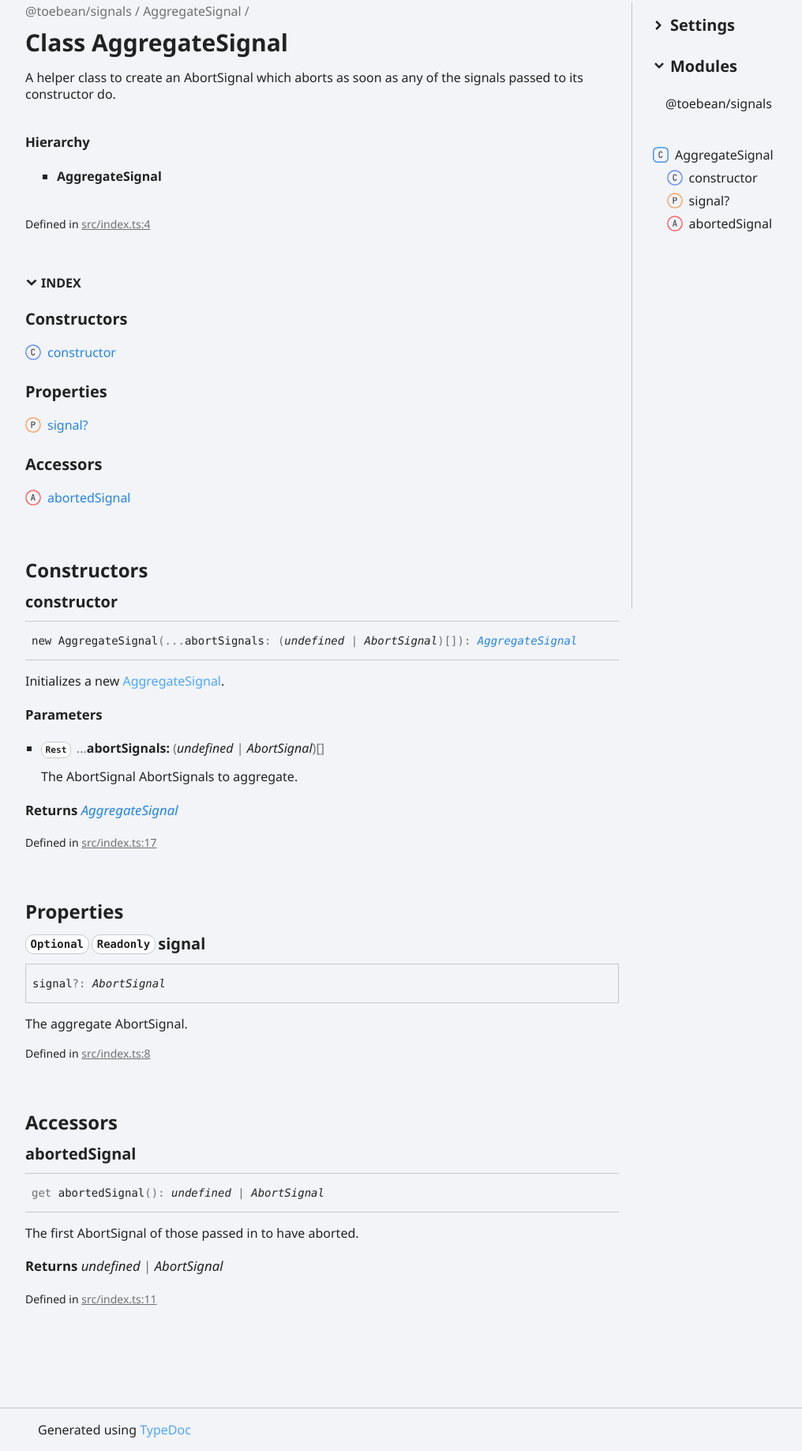
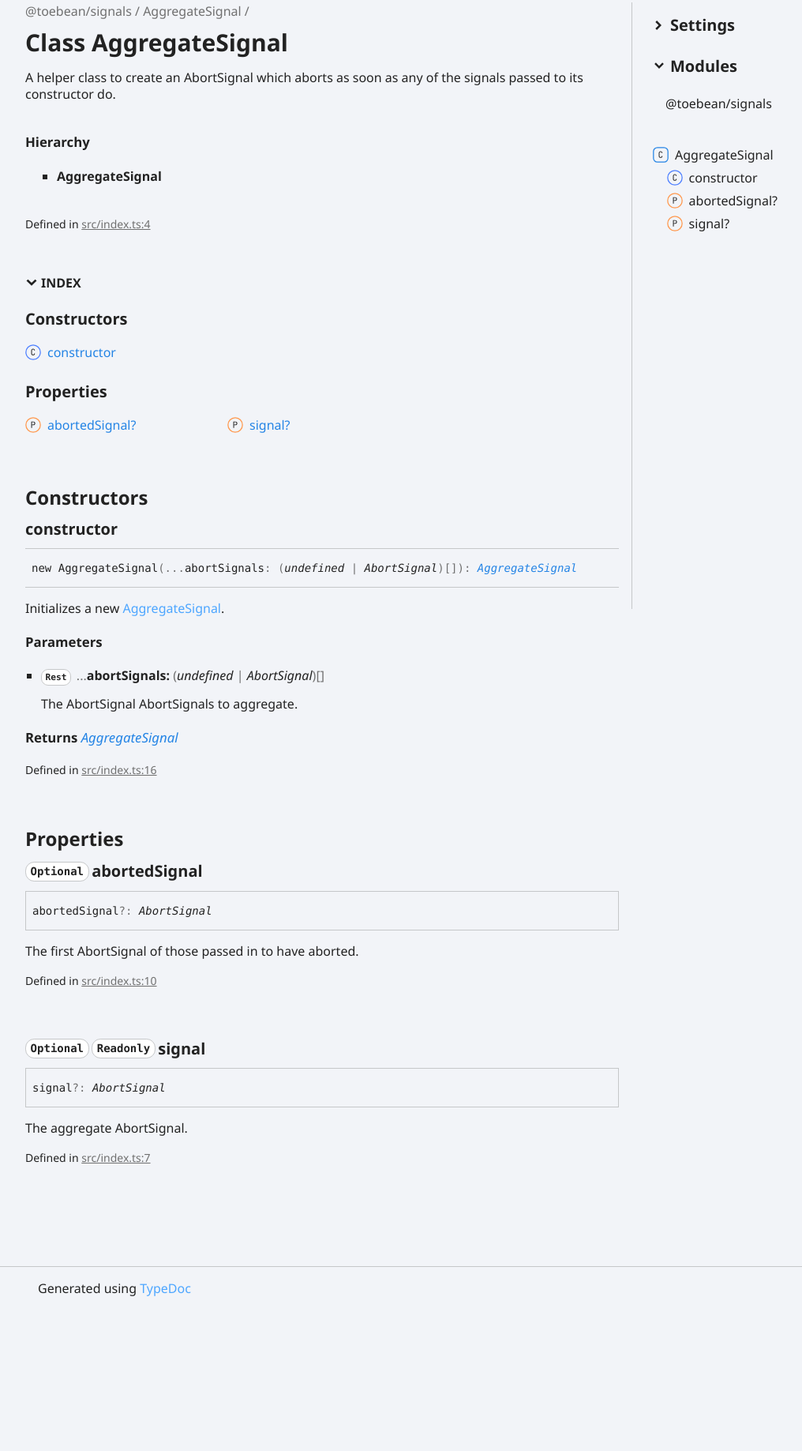
Before and after one commit to toebeann/signals, a plain HTML site: page classes/AggregateSignal.html in a window 1280 px wide. Shown: the part 61-1898 px from the top of the page at 79% size, without its empty margins (96-1112 px from the left). After the commit the page ends 1719 px from the top, so only its background shows below. Drawn offline with Linux system fonts and the light colour scheme.

Commit message:
Deploying to gh-pages from @ toebeann/signals@744126ada9a0ff992afa3f42359c1b45bfa6f8d6 🚀

```diff
--- a/classes/AggregateSignal.html
+++ b/classes/AggregateSignal.html
@@ -21,7 +21,7 @@
 <ul class="tsd-hierarchy">
 <li><span class="target">AggregateSignal</span></li></ul></section><aside class="tsd-sources">
 <ul>
-<li>Defined in <a href="https://github.com/toebeann/signals/blob/ffd3689/src/index.ts#L4">src/index.ts:4</a></li></ul></aside>
+<li>Defined in <a href="https://github.com/toebeann/signals/blob/744126a/src/index.ts#L4">src/index.ts:4</a></li></ul></aside>
 <section class="tsd-panel-group tsd-index-group">
 <section class="tsd-panel tsd-index-panel">
 <details class="tsd-index-content tsd-index-accordion" open><summary class="tsd-accordion-summary tsd-index-summary">
@@ -33,12 +33,8 @@
 </div></section>
 <section class="tsd-index-section">
 <h3 class="tsd-index-heading">Properties</h3>
-<div class="tsd-index-list"><a href="AggregateSignal.html#_abortedSignal" class="tsd-index-link tsd-kind-property tsd-parent-kind-class tsd-is-private"><svg class="tsd-kind-icon" width="24" height="24" viewBox="0 0 24 24"><rect fill="var(--color-icon-background)" stroke="#FF984D" stroke-width="1.5" x="1" y="1" width="22" height="22" rx="12" id="icon-1024-path"></rect><path d="M9.354 16V7.24H12.174C12.99 7.24 13.638 7.476 14.118 7.948C14.606 8.412 14.85 9.036 14.85 9.82C14.85 10.604 14.606 11.232 14.118 11.704C13.638 12.168 12.99 12.4 12.174 12.4H10.434V16H9.354ZM10.434 11.428H12.174C12.646 11.428 13.022 11.284 13.302 10.996C13.59 10.7 13.734 10.308 13.734 9.82C13.734 9.324 13.59 8.932 13.302 8.644C13.022 8.356 12.646 8.212 12.174 8.212H10.434V11.428Z" fill="var(--color-text)" id="icon-1024-text"></path></svg><span>#aborted<wbr/>Signal?</span></a>
+<div class="tsd-index-list"><a href="AggregateSignal.html#abortedSignal" class="tsd-index-link tsd-kind-property tsd-parent-kind-class"><svg class="tsd-kind-icon" width="24" height="24" viewBox="0 0 24 24"><rect fill="var(--color-icon-background)" stroke="#FF984D" stroke-width="1.5" x="1" y="1" width="22" height="22" rx="12" id="icon-1024-path"></rect><path d="M9.354 16V7.24H12.174C12.99 7.24 13.638 7.476 14.118 7.948C14.606 8.412 14.85 9.036 14.85 9.82C14.85 10.604 14.606 11.232 14.118 11.704C13.638 12.168 12.99 12.4 12.174 12.4H10.434V16H9.354ZM10.434 11.428H12.174C12.646 11.428 13.022 11.284 13.302 10.996C13.59 10.7 13.734 10.308 13.734 9.82C13.734 9.324 13.59 8.932 13.302 8.644C13.022 8.356 12.646 8.212 12.174 8.212H10.434V11.428Z" fill="var(--color-text)" id="icon-1024-text"></path></svg><span>aborted<wbr/>Signal?</span></a>
 <a href="AggregateSignal.html#signal" class="tsd-index-link tsd-kind-property tsd-parent-kind-class"><svg class="tsd-kind-icon" width="24" height="24" viewBox="0 0 24 24"><use href="#icon-1024-path"></use><use href="#icon-1024-text"></use></svg><span>signal?</span></a>
-</div></section>
-<section class="tsd-index-section">
-<h3 class="tsd-index-heading">Accessors</h3>
-<div class="tsd-index-list"><a href="AggregateSignal.html#abortedSignal" class="tsd-index-link tsd-kind-accessor tsd-parent-kind-class"><svg class="tsd-kind-icon" width="24" height="24" viewBox="0 0 24 24"><rect fill="var(--color-icon-background)" stroke="#FF4D4D" stroke-width="1.5" x="1" y="1" width="22" height="22" rx="12" id="icon-262144-path"></rect><path d="M8.85 16L11.13 7.24H12.582L14.85 16H13.758L13.182 13.672H10.53L9.954 16H8.85ZM10.746 12.76H12.954L12.282 10.06C12.154 9.548 12.054 9.12 11.982 8.776C11.91 8.432 11.866 8.208 11.85 8.104C11.834 8.208 11.79 8.432 11.718 8.776C11.646 9.12 11.546 9.544 11.418 10.048L10.746 12.76Z" fill="var(--color-text)" id="icon-262144-text"></path></svg><span>aborted<wbr/>Signal</span></a>
 </div></section></div></details></section></section>
 <section class="tsd-panel-group tsd-member-group">
 <h2>Constructors</h2>
@@ -58,33 +54,23 @@
 </div></li></ul></div>
 <h4 class="tsd-returns-title">Returns <a href="AggregateSignal.html" class="tsd-signature-type" data-tsd-kind="Class">AggregateSignal</a></h4><aside class="tsd-sources">
 <ul>
-<li>Defined in <a href="https://github.com/toebeann/signals/blob/ffd3689/src/index.ts#L17">src/index.ts:17</a></li></ul></aside></li></ul></section></section>
+<li>Defined in <a href="https://github.com/toebeann/signals/blob/744126a/src/index.ts#L16">src/index.ts:16</a></li></ul></aside></li></ul></section></section>
 <section class="tsd-panel-group tsd-member-group">
 <h2>Properties</h2>
-<section class="tsd-panel tsd-member tsd-kind-property tsd-parent-kind-class tsd-is-private"><a id="_abortedSignal" class="tsd-anchor"></a>
-<h3 class="tsd-anchor-link"><code class="tsd-tag ts-flagPrivate">Private</code> <code class="tsd-tag ts-flagOptional">Optional</code> <span>#aborted<wbr/>Signal</span><a href="#_abortedSignal" aria-label="Permalink" class="tsd-anchor-icon"><svg class="icon icon-tabler icon-tabler-link" viewBox="0 0 24 24" stroke-width="2" stroke="currentColor" fill="none" stroke-linecap="round" stroke-linejoin="round"><use href="#icon-anchor-a"></use><use href="#icon-anchor-b"></use><use href="#icon-anchor-c"></use></svg></a></h3>
-<div class="tsd-signature">#aborted<wbr/>Signal<span class="tsd-signature-symbol">?:</span> <span class="tsd-signature-type">AbortSignal</span></div><aside class="tsd-sources">
+<section class="tsd-panel tsd-member tsd-kind-property tsd-parent-kind-class"><a id="abortedSignal" class="tsd-anchor"></a>
+<h3 class="tsd-anchor-link"><code class="tsd-tag ts-flagOptional">Optional</code> <span>aborted<wbr/>Signal</span><a href="#abortedSignal" aria-label="Permalink" class="tsd-anchor-icon"><svg class="icon icon-tabler icon-tabler-link" viewBox="0 0 24 24" stroke-width="2" stroke="currentColor" fill="none" stroke-linecap="round" stroke-linejoin="round"><use href="#icon-anchor-a"></use><use href="#icon-anchor-b"></use><use href="#icon-anchor-c"></use></svg></a></h3>
+<div class="tsd-signature">aborted<wbr/>Signal<span class="tsd-signature-symbol">?:</span> <span class="tsd-signature-type">AbortSignal</span></div>
+<div class="tsd-comment tsd-typography"><p>The first AbortSignal of those passed in to have aborted.</p>
+</div><aside class="tsd-sources">
 <ul>
-<li>Defined in <a href="https://github.com/toebeann/signals/blob/ffd3689/src/index.ts#L5">src/index.ts:5</a></li></ul></aside></section>
+<li>Defined in <a href="https://github.com/toebeann/signals/blob/744126a/src/index.ts#L10">src/index.ts:10</a></li></ul></aside></section>
 <section class="tsd-panel tsd-member tsd-kind-property tsd-parent-kind-class"><a id="signal" class="tsd-anchor"></a>
 <h3 class="tsd-anchor-link"><code class="tsd-tag ts-flagOptional">Optional</code> <code class="tsd-tag ts-flagReadonly">Readonly</code> <span>signal</span><a href="#signal" aria-label="Permalink" class="tsd-anchor-icon"><svg class="icon icon-tabler icon-tabler-link" viewBox="0 0 24 24" stroke-width="2" stroke="currentColor" fill="none" stroke-linecap="round" stroke-linejoin="round"><use href="#icon-anchor-a"></use><use href="#icon-anchor-b"></use><use href="#icon-anchor-c"></use></svg></a></h3>
 <div class="tsd-signature">signal<span class="tsd-signature-symbol">?:</span> <span class="tsd-signature-type">AbortSignal</span></div>
 <div class="tsd-comment tsd-typography"><p>The aggregate AbortSignal.</p>
 </div><aside class="tsd-sources">
 <ul>
-<li>Defined in <a href="https://github.com/toebeann/signals/blob/ffd3689/src/index.ts#L8">src/index.ts:8</a></li></ul></aside></section></section>
-<section class="tsd-panel-group tsd-member-group">
-<h2>Accessors</h2>
-<section class="tsd-panel tsd-member tsd-kind-accessor tsd-parent-kind-class"><a id="abortedSignal" class="tsd-anchor"></a>
-<h3 class="tsd-anchor-link"><span>aborted<wbr/>Signal</span><a href="#abortedSignal" aria-label="Permalink" class="tsd-anchor-icon"><svg class="icon icon-tabler icon-tabler-link" viewBox="0 0 24 24" stroke-width="2" stroke="currentColor" fill="none" stroke-linecap="round" stroke-linejoin="round"><use href="#icon-anchor-a"></use><use href="#icon-anchor-b"></use><use href="#icon-anchor-c"></use></svg></a></h3>
-<ul class="tsd-signatures tsd-kind-accessor tsd-parent-kind-class">
-<li class="tsd-signature" id="abortedSignal.abortedSignal-1"><span class="tsd-signature-symbol">get</span> abortedSignal<span class="tsd-signature-symbol">(</span><span class="tsd-signature-symbol">)</span><span class="tsd-signature-symbol">: </span><span class="tsd-signature-type">undefined</span><span class="tsd-signature-symbol"> | </span><span class="tsd-signature-type">AbortSignal</span></li>
-<li class="tsd-description">
-<div class="tsd-comment tsd-typography"><p>The first AbortSignal of those passed in to have aborted.</p>
-</div>
-<h4 class="tsd-returns-title">Returns <span class="tsd-signature-type">undefined</span><span class="tsd-signature-symbol"> | </span><span class="tsd-signature-type">AbortSignal</span></h4><aside class="tsd-sources">
-<ul>
-<li>Defined in <a href="https://github.com/toebeann/signals/blob/ffd3689/src/index.ts#L11">src/index.ts:11</a></li></ul></aside></li></ul></section></section></div>
+<li>Defined in <a href="https://github.com/toebeann/signals/blob/744126a/src/index.ts#L7">src/index.ts:7</a></li></ul></aside></section></section></div>
 <div class="col-4 col-menu menu-sticky-wrap menu-highlight">
 <div class="tsd-navigation settings">
 <details class="tsd-index-accordion"><summary class="tsd-accordion-summary">
@@ -111,9 +97,8 @@
 <li class="current tsd-kind-class"><a href="AggregateSignal.html" class="tsd-index-link"><svg class="tsd-kind-icon" width="24" height="24" viewBox="0 0 24 24"><rect fill="var(--color-icon-background)" stroke="var(--color-ts-class)" stroke-width="1.5" x="1" y="1" width="22" height="22" rx="6" id="icon-128-path"></rect><path d="M11.898 16.1201C11.098 16.1201 10.466 15.8961 10.002 15.4481C9.53803 15.0001 9.30603 14.3841 9.30603 13.6001V9.64012C9.30603 8.85612 9.53803 8.24012 10.002 7.79212C10.466 7.34412 11.098 7.12012 11.898 7.12012C12.682 7.12012 13.306 7.34812 13.77 7.80412C14.234 8.25212 14.466 8.86412 14.466 9.64012H13.386C13.386 9.14412 13.254 8.76412 12.99 8.50012C12.734 8.22812 12.37 8.09212 11.898 8.09212C11.426 8.09212 11.054 8.22412 10.782 8.48812C10.518 8.75212 10.386 9.13212 10.386 9.62812V13.6001C10.386 14.0961 10.518 14.4801 10.782 14.7521C11.054 15.0161 11.426 15.1481 11.898 15.1481C12.37 15.1481 12.734 15.0161 12.99 14.7521C13.254 14.4801 13.386 14.0961 13.386 13.6001H14.466C14.466 14.3761 14.234 14.9921 13.77 15.4481C13.306 15.8961 12.682 16.1201 11.898 16.1201Z" fill="var(--color-text)" id="icon-128-text"></path></svg><span>Aggregate<wbr/>Signal</span></a>
 <ul>
 <li class="tsd-kind-constructor tsd-parent-kind-class"><a href="AggregateSignal.html#constructor" class="tsd-index-link"><svg class="tsd-kind-icon" width="24" height="24" viewBox="0 0 24 24"><use href="#icon-512-path"></use><use href="#icon-512-text"></use></svg>constructor</a></li>
-<li class="tsd-kind-property tsd-parent-kind-class tsd-is-private"><a href="AggregateSignal.html#_abortedSignal" class="tsd-index-link"><svg class="tsd-kind-icon" width="24" height="24" viewBox="0 0 24 24"><use href="#icon-1024-path"></use><use href="#icon-1024-text"></use></svg>#aborted<wbr/>Signal?</a></li>
-<li class="tsd-kind-property tsd-parent-kind-class"><a href="AggregateSignal.html#signal" class="tsd-index-link"><svg class="tsd-kind-icon" width="24" height="24" viewBox="0 0 24 24"><use href="#icon-1024-path"></use><use href="#icon-1024-text"></use></svg>signal?</a></li>
-<li class="tsd-kind-accessor tsd-parent-kind-class"><a href="AggregateSignal.html#abortedSignal" class="tsd-index-link"><svg class="tsd-kind-icon" width="24" height="24" viewBox="0 0 24 24"><use href="#icon-262144-path"></use><use href="#icon-262144-text"></use></svg>aborted<wbr/>Signal</a></li></ul></li></ul></nav></div></div>
+<li class="tsd-kind-property tsd-parent-kind-class"><a href="AggregateSignal.html#abortedSignal" class="tsd-index-link"><svg class="tsd-kind-icon" width="24" height="24" viewBox="0 0 24 24"><use href="#icon-1024-path"></use><use href="#icon-1024-text"></use></svg>aborted<wbr/>Signal?</a></li>
+<li class="tsd-kind-property tsd-parent-kind-class"><a href="AggregateSignal.html#signal" class="tsd-index-link"><svg class="tsd-kind-icon" width="24" height="24" viewBox="0 0 24 24"><use href="#icon-1024-path"></use><use href="#icon-1024-text"></use></svg>signal?</a></li></ul></li></ul></nav></div></div>
 <div class="container tsd-generator">
 <p>Generated using <a href="https://typedoc.org/" target="_blank">TypeDoc</a></p></div>
 <div class="overlay"></div><script src="../assets/main.js"></script></body></html>
```
Also changed, not shown: classes/TimeoutSignal.html (+4 -4 lines), functions/isAbortSignal.html (+1 -1 lines), functions/isSignal.html (+1 -1 lines), index.html (+7 -2 lines), interfaces/Signal.html (+3 -3 lines), assets/search.js.
